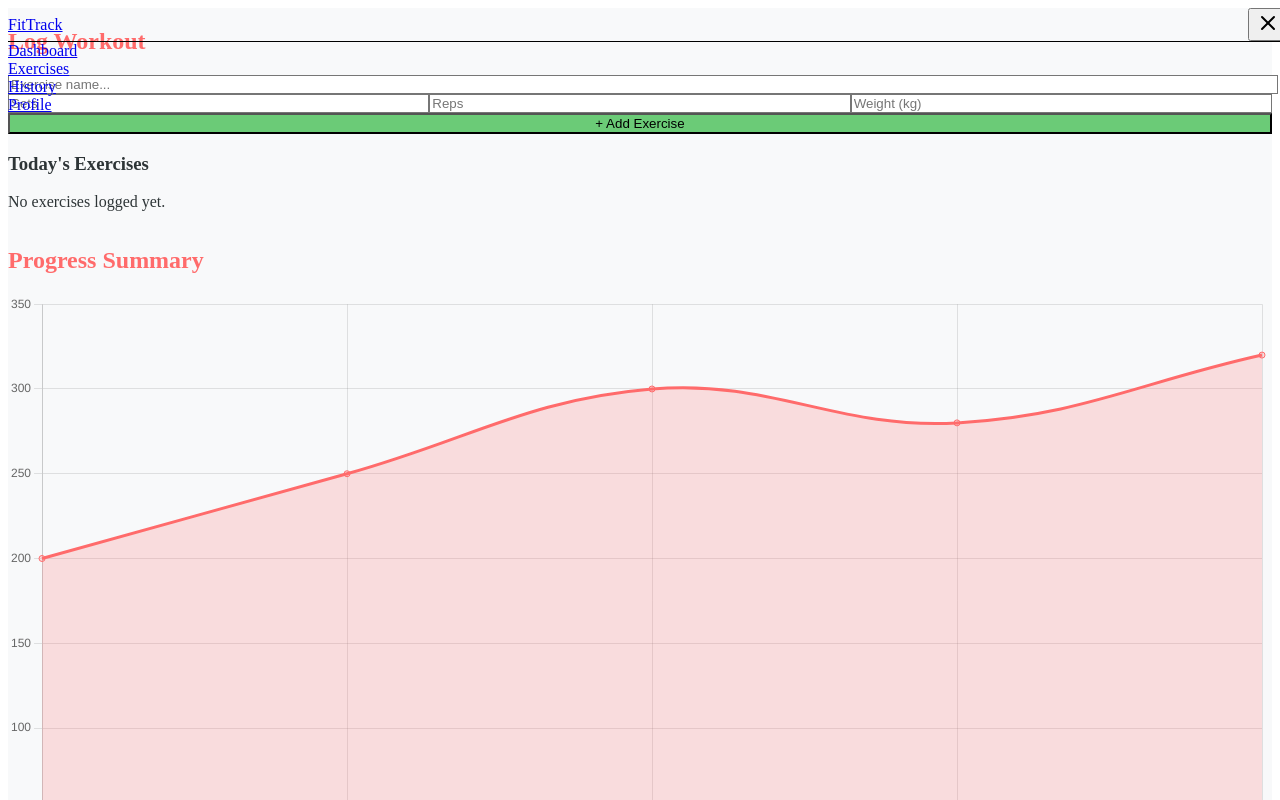
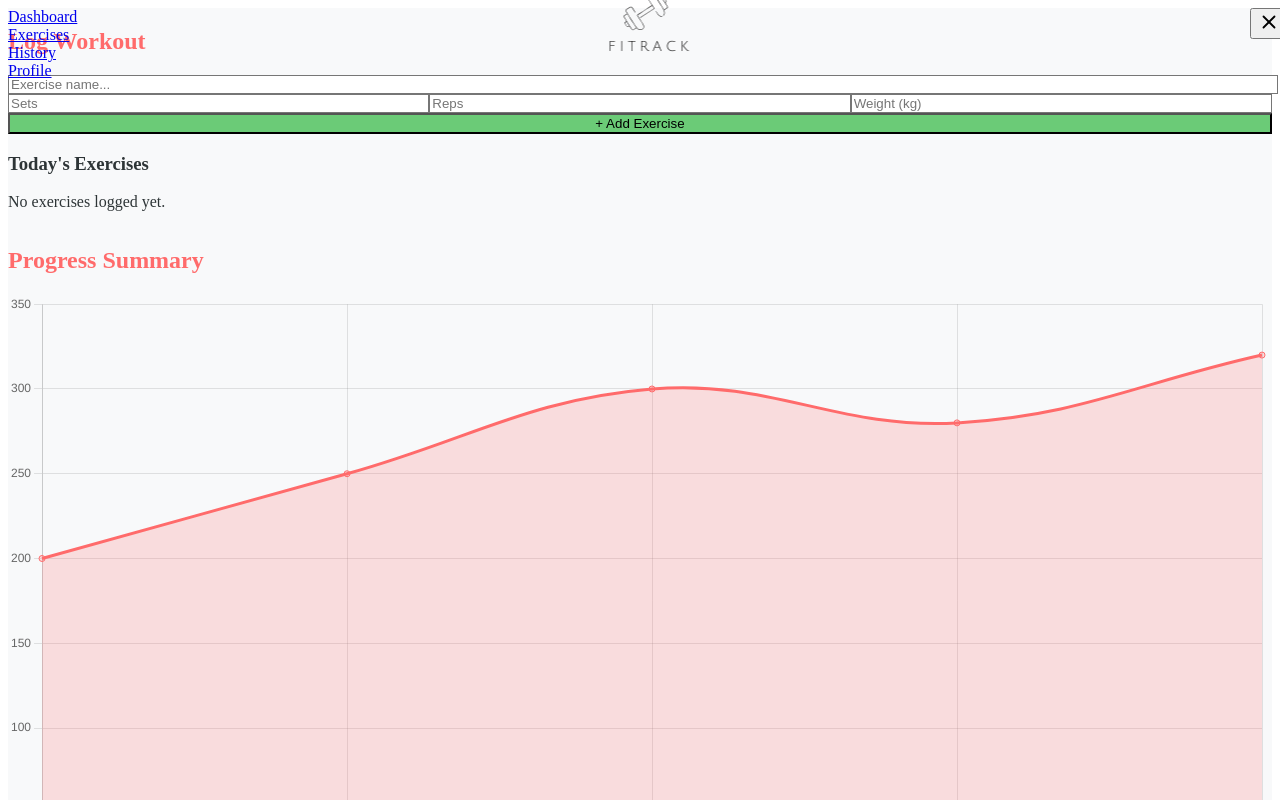
Before and after one commit to Annabel-Ogango/fitness-tracker-app, a React (Vite) app: page / in a window 1280 px wide. Both pictures are taken after a click on the button 1268 px from the left and 24 px from the top of the page. Shown: the top 800 px of the page. Built offline with nearby package versions, Linux system fonts and the light colour scheme.

Commit message:
Update Navbar.jsx and move menu button to the right

```diff
--- a/src/App.jsx
+++ b/src/App.jsx
@@ -8,8 +8,11 @@ import Profile from "./pages/Profile";
 function App() {
   return (
     <Router>
-      {/* Navbar will appear on every page */}
+      {/* Navbar stays fixed at the top */}
       <Navbar />
+
+      {/* Adds a spacer below it */}
+      <div className="h-50"></div>
 
       {/* Define all routes */}
       <Routes>
--- a/src/components/Navbar.jsx
+++ b/src/components/Navbar.jsx
@@ -1,56 +1,107 @@
-import { useState } from "react";
-import { Link, useLocation } from "react-router-dom";
+import React, { useState, useRef, useEffect } from "react";
+import { Link } from "react-router-dom";
 import { Menu, X } from "lucide-react";
 
-const Navbar = () => {
-  const [isOpen, setIsOpen] = useState(false);
-  const location = useLocation();
+export default function Navbar() {
+  const [open, setOpen] = useState(false);
+  const menuRef = useRef();
 
-  const toggleMenu = () => setIsOpen(!isOpen);
-
-  const linkClass = (path) =>
-    `block px-4 py-2 rounded transition ${
-      location.pathname === path
-        ? "bg-blue-600 text-white"
-        : "text-gray-700 hover:bg-blue-100"
-    }`;
+  // Close menu when clicking outside
+  useEffect(() => {
+    const handleClickOutside = (event) => {
+      if (menuRef.current && !menuRef.current.contains(event.target)) {
+        setOpen(false);
+      }
+    };
+    document.addEventListener("mousedown", handleClickOutside);
+    return () => document.removeEventListener("mousedown", handleClickOutside);
+  }, []);
 
   return (
-    <nav className="bg-white shadow-md fixed top-0 left-0 w-full z-10">
-      <div className="max-w-6xl mx-auto px-4 py-3 flex justify-between items-center">
-        {/* Logo */}
-        <Link to="/" className="text-xl font-bold text-blue-600">
-          FitTrack
+    <>
+      {/* Navbar */}
+      <nav className="fixed top-0 left-0 w-full h-16 bg-white/90 backdrop-blur-md text-gray-800 shadow-sm z-50 flex items-center justify-between px-6">
+        {/* Logo centered */}
+        <Link
+          to="/"
+          className="absolute left-1/2 transform -translate-x-1/2 flex items-center space-x-2"
+        >
+          <img
+            src="/logo.png"
+            alt="Fitness Tracker Logo"
+            className="w-8 h-8 object-contain"
+          />
+          {/* <span className="font-bold tracking-wide text-gray-700">FitTrack</span> */}
         </Link>
 
-        {/* Hamburger button */}
+        {/* Desktop Menu */}
+        <div className="hidden md:flex justify-evenly items-center w-full max-w-md mx-auto font-medium text-sm md:text-base">
+          <Link to="/" className="hover:text-[#FF6B6B] transition-colors">
+            Dashboard
+          </Link>
+          <Link to="/exercises" className="hover:text-[#FF6B6B] transition-colors">
+            Exercises
+          </Link>
+          <Link to="/history" className="hover:text-[#FF6B6B] transition-colors">
+            History
+          </Link>
+          <Link to="/profile" className="hover:text-[#FF6B6B] transition-colors">
+            Profile
+          </Link>
+        </div>
+
+        {/* Mobile Menu Button */}
         <button
-          className="sm:hidden p-2 rounded-md text-gray-700"
-          onClick={toggleMenu}
+          onClick={() => setOpen(!open)}
+          className="md:hidden text-gray-700 ml-auto"
         >
-          {isOpen ? <X size={24} /> : <Menu size={24} />}
+          {open ? <X size={22} /> : <Menu size={22} />}
         </button>
+      </nav>
 
-        {/* Desktop Menu */}
-        <div className="hidden sm:flex space-x-4">
-          <Link to="/" className={linkClass("/")}>Dashboard</Link>
-          <Link to="/exercises" className={linkClass("/exercises")}>Exercises</Link>
-          <Link to="/history" className={linkClass("/history")}>History</Link>
-          <Link to="/profile" className={linkClass("/profile")}>Profile</Link>
+      {/* Mobile Dropdown */}
+      <div
+        ref={menuRef}
+        className={`fixed top-16 right-0 w-2/3 sm:w-1/2 bg-white text-gray-800 shadow-md rounded-l-lg transition-all duration-300 ease-in-out ${
+          open
+            ? "translate-x-0 opacity-100 visible"
+            : "translate-x-full opacity-0 invisible"
+        } md:hidden z-40`}
+      >
+        <div className="flex flex-col space-y-3 px-6 py-4">
+          <Link
+            to="/"
+            className="hover:text-[#FF6B6B]"
+            onClick={() => setOpen(false)}
+          >
+            Dashboard
+          </Link>
+          <Link
+            to="/exercises"
+            className="hover:text-[#FF6B6B]"
+            onClick={() => setOpen(false)}
+          >
+            Exercises
+          </Link>
+          <Link
+            to="/history"
+            className="hover:text-[#FF6B6B]"
+            onClick={() => setOpen(false)}
+          >
+            History
+          </Link>
+          <Link
+            to="/profile"
+            className="hover:text-[#FF6B6B]"
+            onClick={() => setOpen(false)}
+          >
+            Profile
+          </Link>
         </div>
       </div>
 
-      {/* Mobile Menu */}
-      {isOpen && (
-        <div className="sm:hidden bg-white border-t shadow-md">
-          <Link to="/" className={linkClass("/")} onClick={toggleMenu}>Dashboard</Link>
-          <Link to="/exercises" className={linkClass("/exercises")} onClick={toggleMenu}>Exercises</Link>
-          <Link to="/history" className={linkClass("/history")} onClick={toggleMenu}>History</Link>
-          <Link to="/profile" className={linkClass("/profile")} onClick={toggleMenu}>Profile</Link>
-        </div>
-      )}
-    </nav>
+      {/* Spacer to push page content below navbar */}
+      <div className="h-20"></div>
+    </>
   );
-};
-
-export default Navbar;
+}
```
Also changed, not shown: public/Fitrack  Logo.png (deleted), public/logo.png (added).
